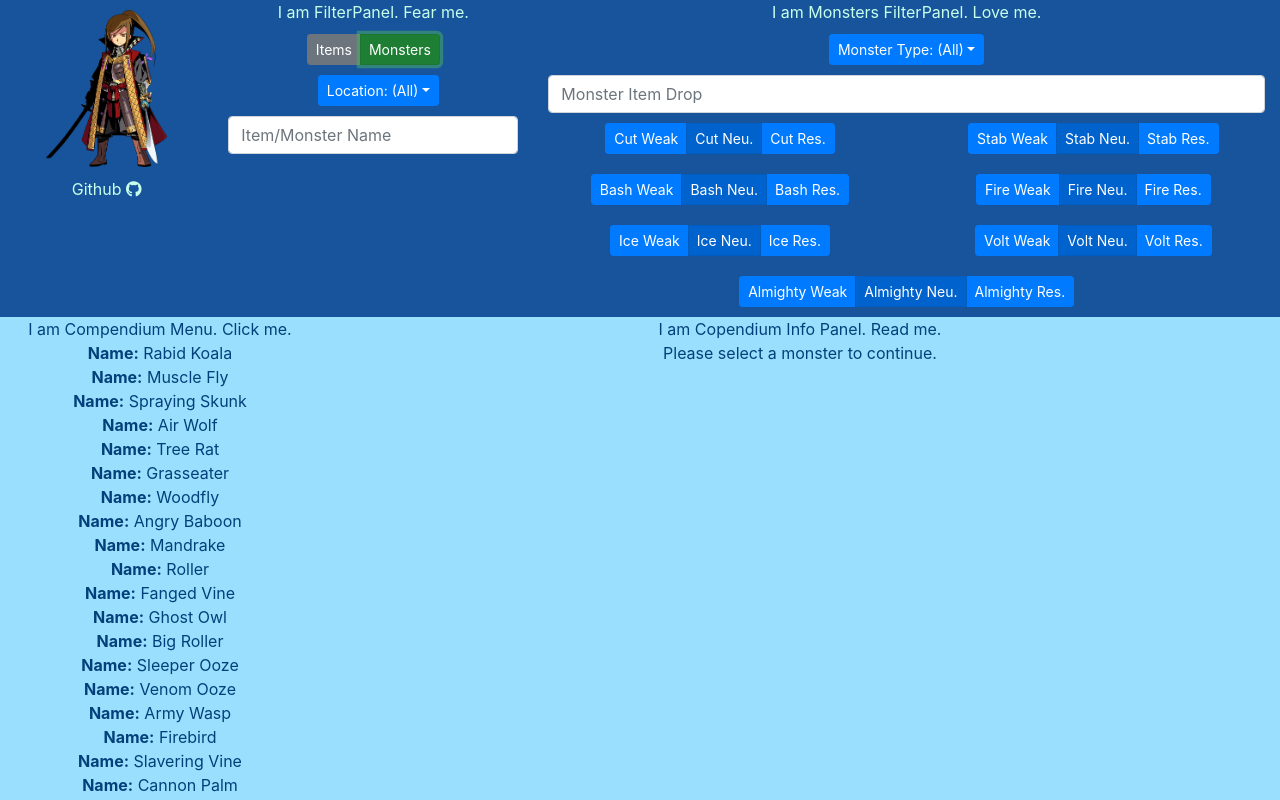
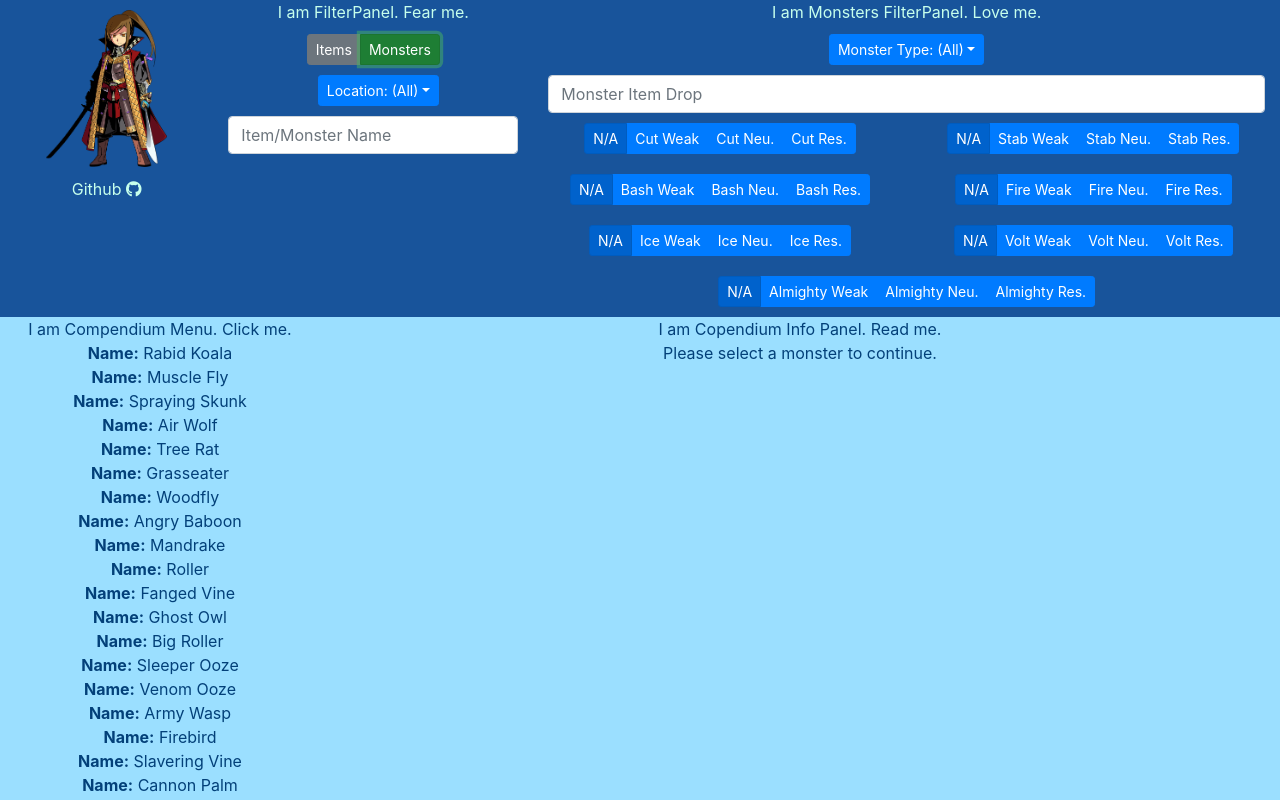
Before and after one commit to aturfah/eon-codex, a React (Create React App) app: page / in a window 1280 px wide. Both pictures are taken after a click on the label "Monsters". Shown: the top 800 px of the page. Built offline with nearby package versions, Linux system fonts and the light colour scheme.

Commit message:
Add button for N/A

```diff
--- a/src/helpers.js
+++ b/src/helpers.js
@@ -49,8 +49,18 @@ export function buildVulnerabilityButtons(btnName, toggleCallback, status) {
   console.log(status);
 
   return <ButtonToolbar className="CenterToolbar paddedButton" >
-    <ToggleButtonGroup type="radio" size="sm" ref={btnGroupName} name={btnGroupName} defaultValue={2}>
+    <ToggleButtonGroup type="radio" size="sm" ref={btnGroupName} name={btnGroupName} defaultValue={0}>
+    <ToggleButton
+        size="sm"
+        onClick={toggleCallback}
+        value={0}
+        ref={'<>NA'.replace('<>', btnName)}
+        //variant={itemButtonVariant}
+      >
+        N/A
+      </ToggleButton>
       <ToggleButton
+        size="sm"
         onClick={toggleCallback}
         value={1}
         ref={'<>Weak'.replace('<>', btnName)}
```
